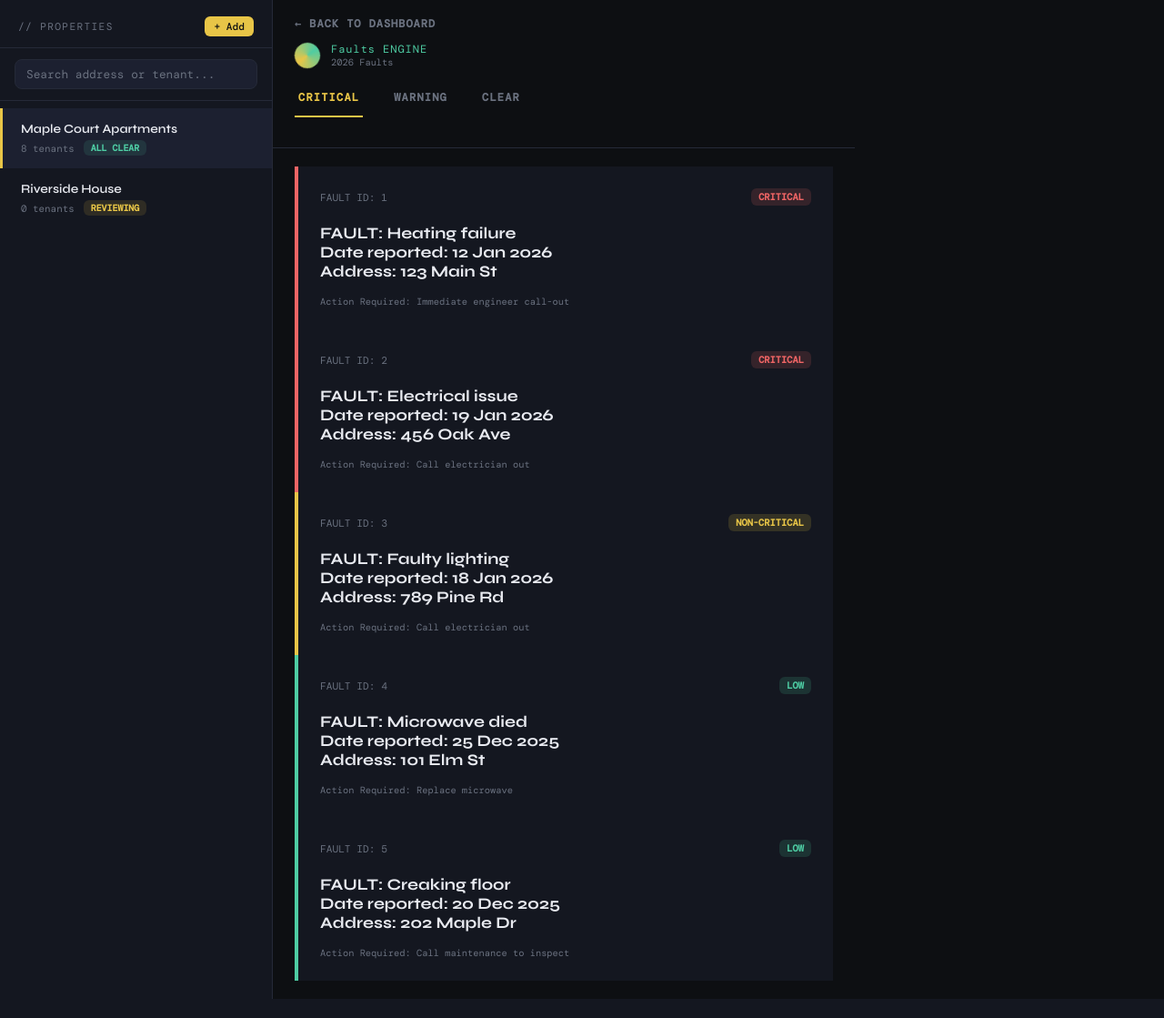
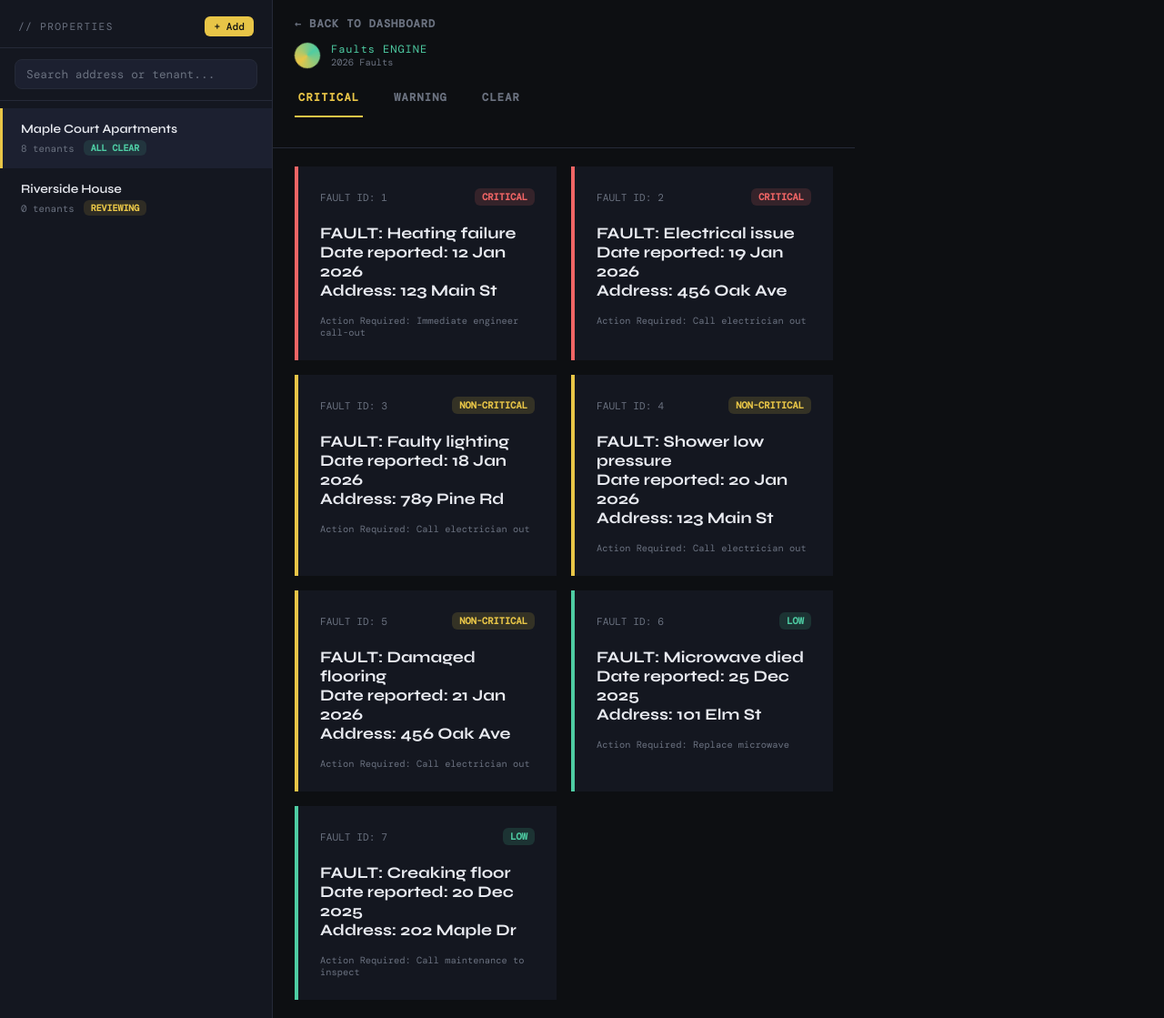
Before and after one commit to Brickerrr/Property_Management_Web_App, a Node server app: page /faults in a window 1280 px wide. Shown: the part 58-1177 px from the top of the page at 91% size. Before the commit the page ends 1156 px from the top, so only its background shows below. Run offline with Node 20, Linux system fonts and the light colour scheme; data that the repository does not hold is empty; some libraries are stand-ins or nearby versions; some web fonts are replaced.

Commit message:
updated faults page to be grid and changed data in related json

```diff
--- a/views/faults-dashboard.ejs
+++ b/views/faults-dashboard.ejs
@@ -69,7 +69,7 @@
         <div class="header-right"></div>
       </header>
 
-      <div class="ai-content comp-grid">
+      <div class="ai-content compliance-grid">
 
         <article class="comp-card risk-critical">
           <div class="comp-header">
@@ -98,9 +98,27 @@
           <p class="comp-meta">Action Required: Call electrician out</p>
         </article>
 
+        <article class="comp-card risk-warning">
+          <div class="comp-header">
+            <span class="comp-label">Fault ID: 4</span>
+            <span class="comp-status-badge">NON-CRITICAL</span>
+          </div>
+          <div class="comp-value">FAULT: Shower low pressure<br>Date reported: 20 Jan 2026<br>Address: 123 Main St</div>
+          <p class="comp-meta">Action Required: Call electrician out</p>
+        </article>
+
+        <article class="comp-card risk-warning">
+          <div class="comp-header">
+            <span class="comp-label">Fault ID: 5</span>
+            <span class="comp-status-badge">NON-CRITICAL</span>
+          </div>
+          <div class="comp-value">FAULT: Damaged flooring<br>Date reported: 21 Jan 2026<br>Address: 456 Oak Ave</div>
+          <p class="comp-meta">Action Required: Call electrician out</p>
+        </article>
+
         <article class="comp-card risk-secure">
           <div class="comp-header">
-            <span class="comp-label">Fault ID: 4</span>
+            <span class="comp-label">Fault ID: 6</span>
             <span class="comp-status-badge">LOW</span>
           </div>
           <div class="comp-value">FAULT: Microwave died<br>Date reported: 25 Dec 2025<br>Address: 101 Elm St</div>
@@ -109,7 +127,7 @@
 
         <article class="comp-card risk-secure">
           <div class="comp-header">
-            <span class="comp-label">Fault ID: 5</span>
+            <span class="comp-label">Fault ID: 7</span>
             <span class="comp-status-badge">LOW</span>
           </div>
           <div class="comp-value">FAULT: Creaking floor<br>Date reported: 20 Dec 2025<br>Address: 202 Maple Dr</div>
```
Also changed, not shown: datafiles/REManage.Faults.json (+20 -4 lines).
